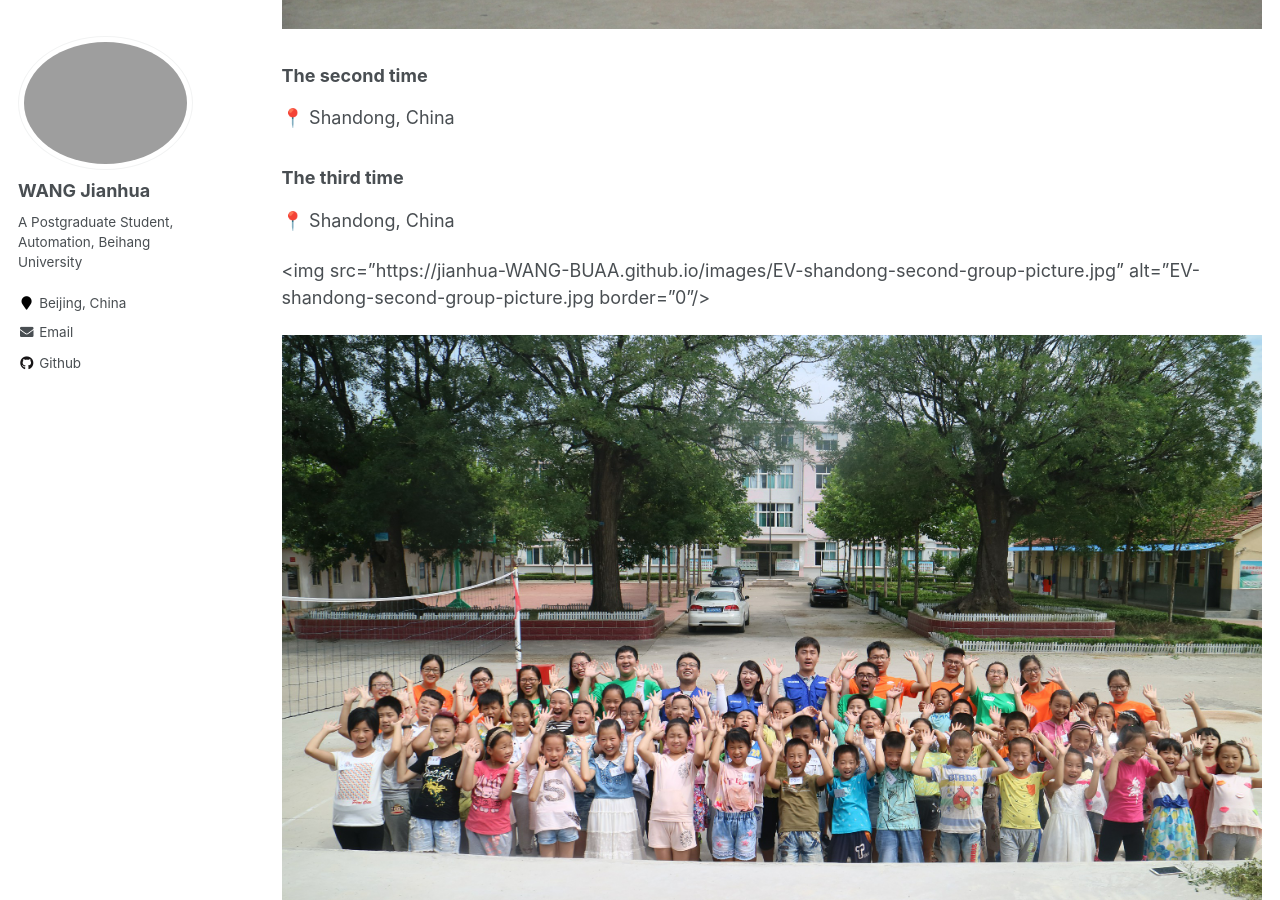
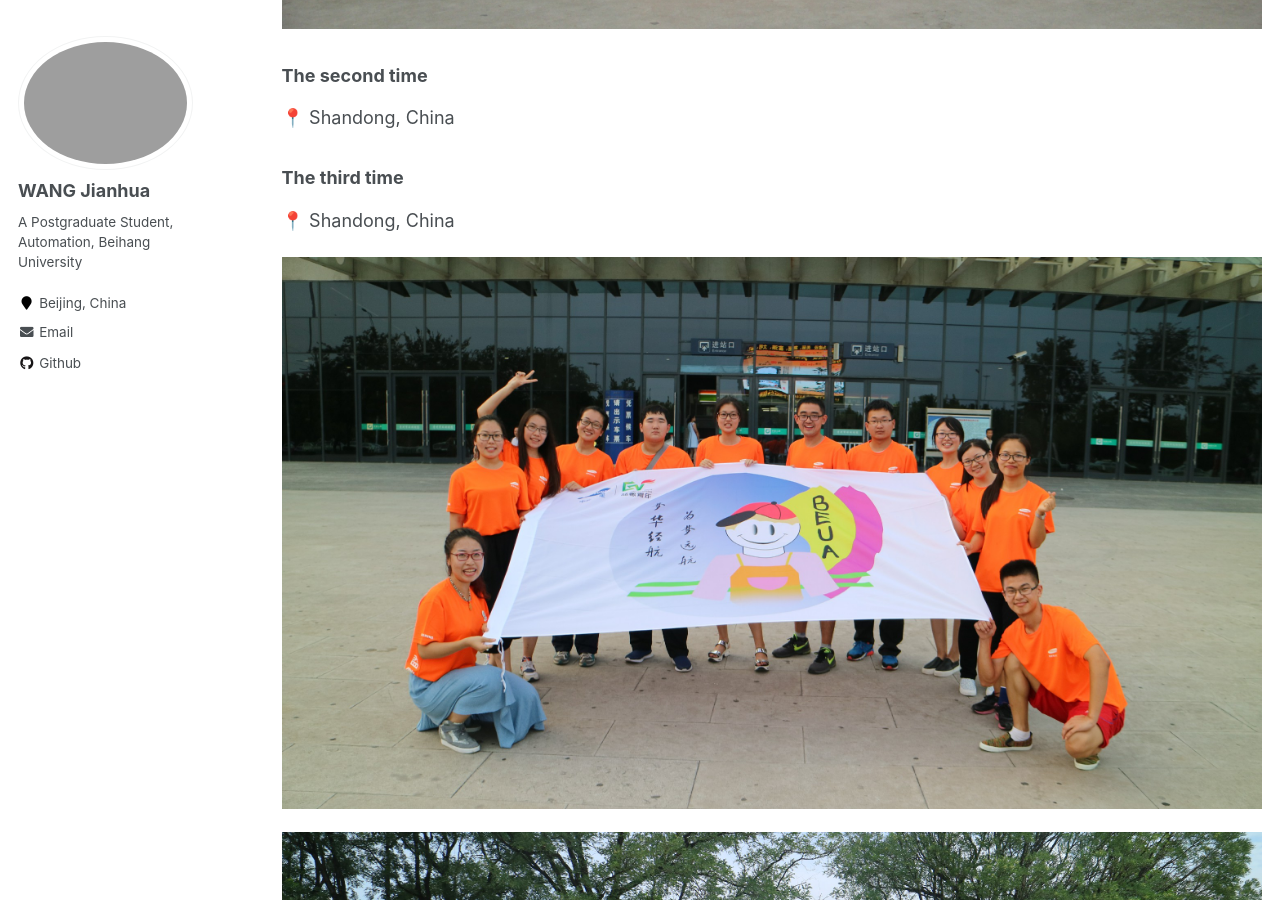
Before and after one commit to jianhua-WANG-ENS/old-homepage, a Jekyll site: the page built from _pages/Experiences.md, in a window 1280 px wide and 900 px high, scrolled down 2872 px. Built offline with Jekyll 4.4.1, drawn with Linux system fonts in a browser that asks for light colours.

Commit message:
Update Experiences.md

```diff
--- a/_pages/Experiences.md
+++ b/_pages/Experiences.md
@@ -51,6 +51,6 @@ I and 9 other college students from different universities led the students in S
 
 📍 Shandong, China
 
-<img src="https://jianhua-WANG-BUAA.github.io/images/EV-shandong-second-group-picture.jpg" alt="EV-shandong-second-group-picture.jpg border="0"/>
+<img src="https://jianhua-WANG-BUAA.github.io/images/EV-shandong-second-group-picture.jpg" alt="EV-shandong-second-group-picture.jpg" border="0"/>
 
 <img src="https://jianhua-WANG-BUAA.github.io/images/EV-shandong-second-group-picture-Students.jpg" alt="EV-shandong-second-group-picture-Students.jpg" border="0"/>
```
